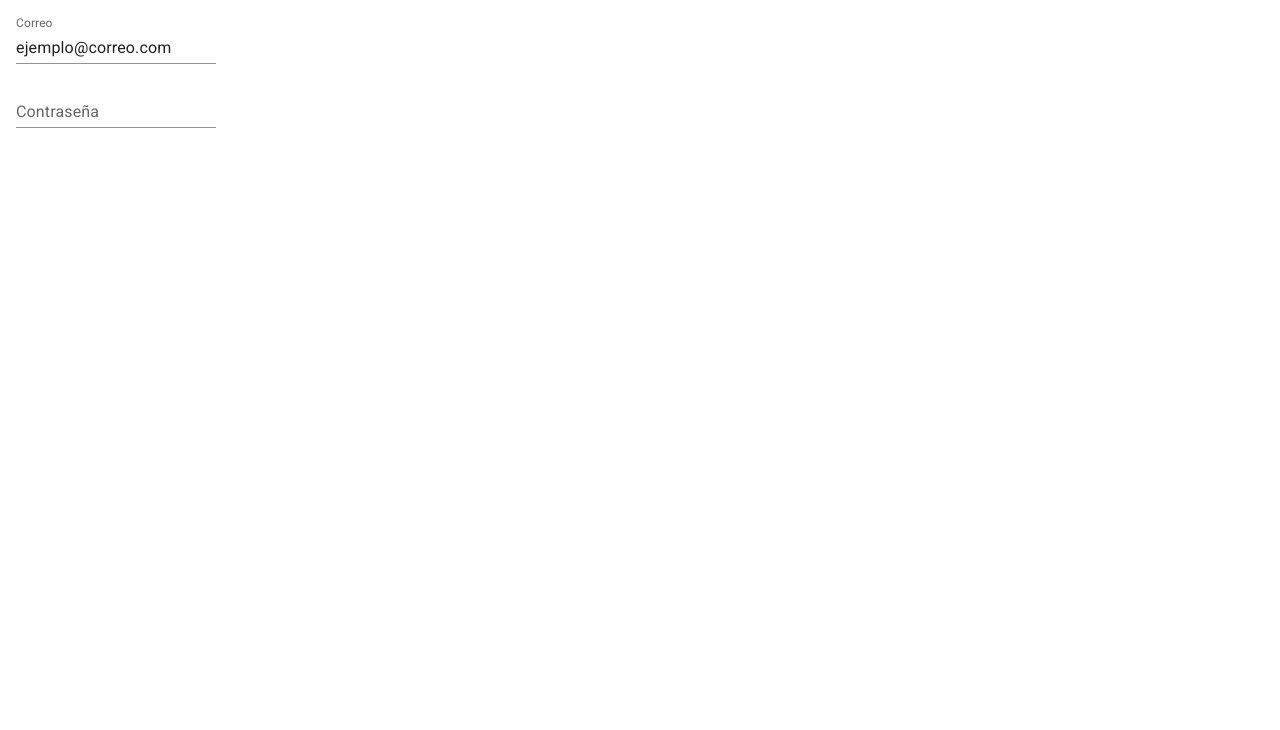
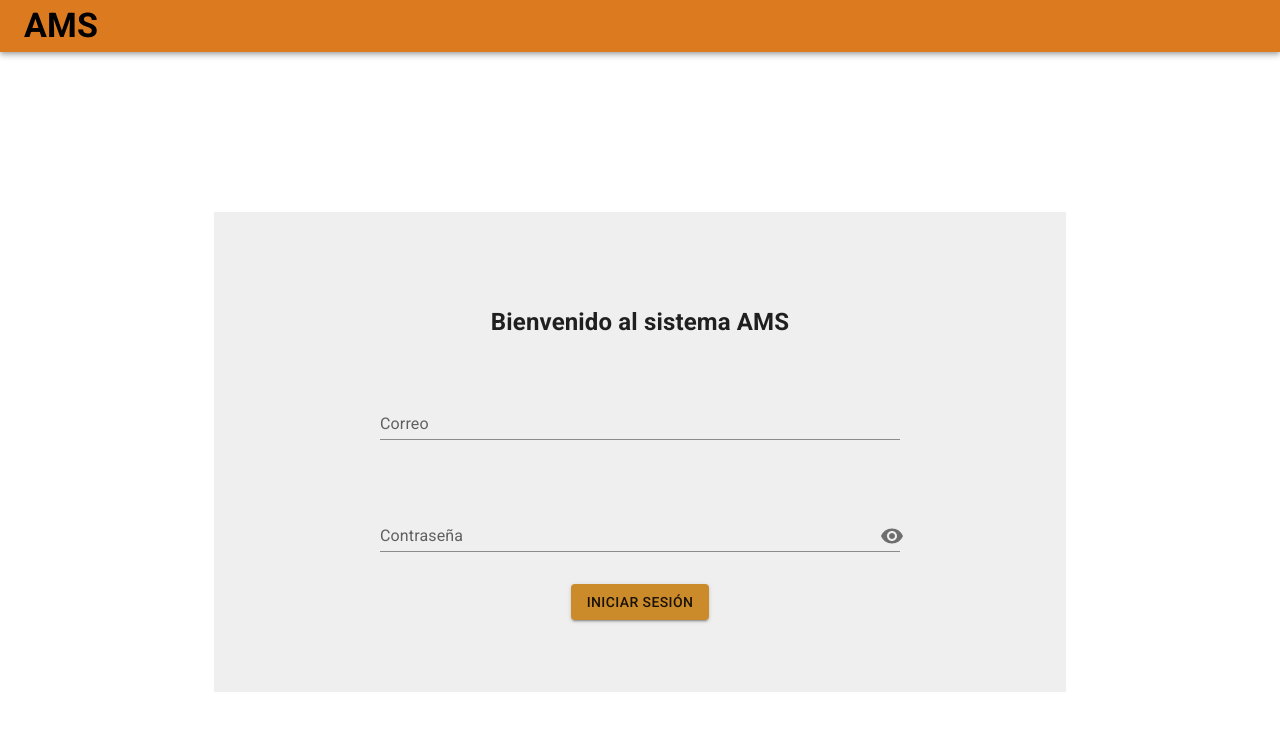
Before and after one commit to JoshuaMeza/Admin2_Frontend, a React (Vite) app: page / in a window 1280 px wide. Shown: the top 730 px of the page. Built offline with nearby package versions, Linux system fonts and the light colour scheme.

Commit message:
Login structure finished

```diff
--- /dev/null
+++ b/src/components/Navbar.tsx
@@ -0,0 +1,30 @@
+import AppBar from "@mui/material/AppBar";
+import Box from "@mui/material/Box";
+import Toolbar from "@mui/material/Toolbar";
+import Typography from "@mui/material/Typography";
+
+interface NavbarProps {
+    options: {label:string, link: string}[];
+}
+
+const Navbar: React.FC<NavbarProps> = ({options}) => {
+
+    return (
+    <Box sx={{ flexGrow: 1 }}>
+      <AppBar position="static"  className="appbar" style={{backgroundColor: '#DC7A20', height: '6.5vh'}}>
+        <Toolbar variant="dense">
+          <Typography variant="h4" color="black" component="div" style={{ fontWeight: 'bold'}}>
+            AMS
+          </Typography>
+          {options.map((option, index) => (
+            <div key={index} style={{ marginLeft: '20px'}}>
+                <a href={option.link}>{option.label}</a>
+            </div>
+          ))}
+        </Toolbar>
+      </AppBar>
+    </Box>
+    );
+}
+
+export default Navbar;
--- a/src/index.css
+++ b/src/index.css
@@ -0,0 +1,27 @@
+h2 {
+    text-align: center;
+}
+
+.content-box{
+    display: flex;
+    flex-direction: column;
+    justify-content: center;
+    align-items: center;
+}
+
+.div-input-form{
+    display: flex;
+    justify-content: center;
+}
+
+.div-button{
+    display: flex;
+    justify-content: center;
+}
+
+.appbar{
+    background-color: '#DC7A20';
+    height: '6.5vh';
+    font-display:initial;
+    justify-content: center;
+}
--- a/src/pages/Login.tsx
+++ b/src/pages/Login.tsx
@@ -1,43 +1,100 @@
 import * as React from 'react';
 import Box from '@mui/material/Box';
-import TextField from '@mui/material/TextField';
-import { Container } from '@mui/material';
+import Container  from '@mui/material/Container';
+import CssBaseline from '@mui/material/CssBaseline';
+import InputLabel from '@mui/material/InputLabel';
+import FormControl from '@mui/material/FormControl';
+import Input from '@mui/material/Input';
+import InputAdornment from '@mui/material/InputAdornment';
+import IconButton from '@mui/material/IconButton';
+import Visibility from '@mui/icons-material/Visibility';
+import VisibilityOff from '@mui/icons-material/VisibilityOff';
+import Button, { ButtonProps } from '@mui/material/Button';
+import { styled } from '@mui/material/styles';
+import  Navbar from '../components/Navbar';
 
 export default function LoginTextFields() {
+    const [showPassword, setShowPassword] = React.useState(false);
+
+    const handleClickShowPassword = () => setShowPassword((show) => !show);
+
+    const handleMouseDownPassword = (event: React.MouseEvent<HTMLButtonElement>) => {
+      event.preventDefault();
+    };
+
     return (
         <Box
             component="form"
             sx={{
-                '& .MuiTextField-root': {m: 1, width: '25ch'},
+                '& .MuiTextField-root': {m: 3, width: '25ch'},
             }}
             noValidate
             autoComplete='off'
             >
-                <div>
-                    <TextField
-                        label="Correo"
-                        id="standard-basic"
-                        defaultValue="ejemplo@correo.com"
-                        variant="standard"
-                    />
+                <div className="div-input-form">
+                    <FormControl sx={{ m:4, width: '65vh'}} variant="standard">
+                        <InputLabel htmlFor="standard-adornment-correo">Correo</InputLabel>
+                        <Input
+                            id="standard-adornment-amount"
+                        />
+                    </FormControl>
                 </div>
-                <div>
-                    <TextField
-                        label="Contraseña"
-                        id="standard-password-input"
-                        type="password"
-                        autoComplete="current-password"
-                        variant="standard"
-                    />
+                <div className="div-input-form">
+                    <FormControl sx={{ m:4, width: '65vh'}} variant="standard">
+                        <InputLabel htmlFor="standard-adornment-password">Contraseña</InputLabel>
+                        <Input
+                            id="filled-adornment-password"
+                            type={showPassword ? 'text' : 'password'}
+                            endAdornment={
+                                <InputAdornment position="end">
+                                    <IconButton
+                                    aria-label="toggle password visibility"
+                                    onClick={handleClickShowPassword}
+                                    onMouseDown={handleMouseDownPassword}
+                                    edge="end"
+                                    >
+                                    {showPassword ? <VisibilityOff /> : <Visibility />}
+                                    </IconButton>
+                                </InputAdornment>
+                            }
+                        />
+                    </FormControl>
                 </div>
             </Box>
     );
 }
 
+const ColorButton = styled(Button)<ButtonProps>(({theme}) => ({
+    color: theme.palette.getContrastText('#CB8B2A'),
+    backgroundColor: '#CB8B2A',
+    '&:hover': {
+        backgroundColor: '#C7882A'
+    }
+}));
+
 export const Login = () => {
+    const options: {label: string; link: string} [] = [
+        // { label: 'Inicio', link: '/' },
+        // { label: 'Servicios', link: '/servicios' },
+        // { label: 'Acerca de', link: '/acerca-de' },
+    ];
     return (
 		<>
-            <LoginTextFields/>
+            <Navbar options={options} />
+            <React.Fragment>
+                <CssBaseline />
+                <Container maxWidth="md" style={{height: '100vh', display: 'flex', alignItems: 'center'}}>
+                    <Box sx={{bgcolor: '#F0EFEF', width: '100%', height:'60vh'}} className="content-box">
+                        <div>
+                            <h2>Bienvenido al sistema AMS</h2>
+                        </div>
+                        <LoginTextFields/>
+                        <div className='div-button'>
+                            <ColorButton variant="contained">Iniciar Sesión</ColorButton>
+                        </div>
+                    </Box>
+                </Container>
+            </React.Fragment>
         </>
     )
 }
```
